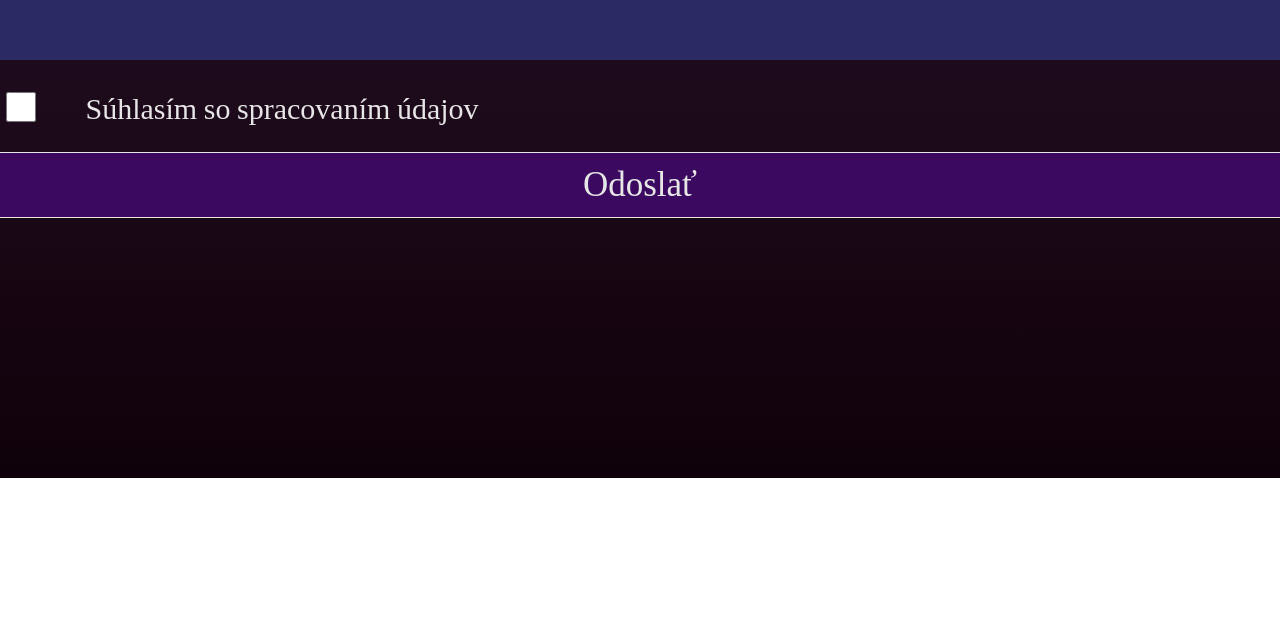
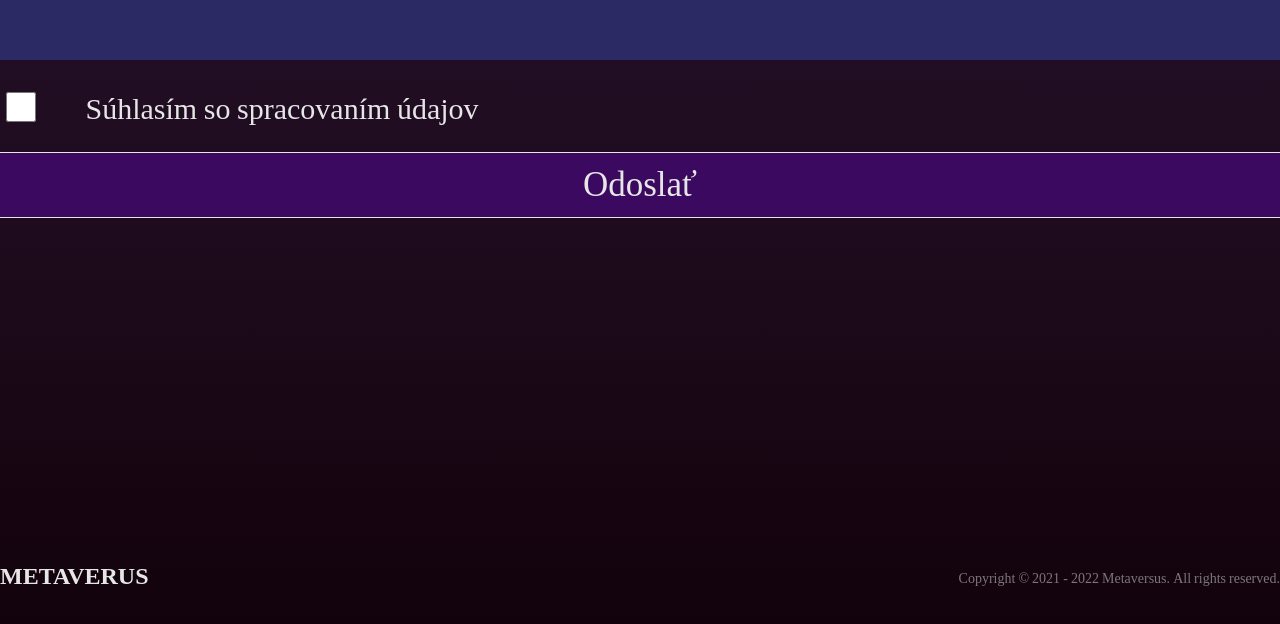
Before and after one commit to pkvarg/pictusweb-vite, a React (Vite) app: page / in a window 1280 px wide. Shown: the part 5337-5961 px from the top of the page. Before the commit the page ends 5815 px from the top, so only its background shows below. Built offline with nearby package versions, Linux system fonts and the light colour scheme; a web font is replaced by a local one.

Commit message:
footer init

```diff
--- /dev/null
+++ b/src/components/Footer.jsx
@@ -0,0 +1,39 @@
+import { motion } from 'framer-motion'
+
+import styles from '../styles'
+import { footerVariants } from '../motion'
+
+const Footer = () => (
+  <>
+    <div>
+      <motion.footer
+        variants={footerVariants}
+        initial='hidden'
+        whileInView='show'
+
+        // className={`${styles.xPaddings} py-8 relative`}
+      >
+        <div className='footer-gradient' />
+        <div className={`${styles.innerWidth} mx-auto flex flex-col gap-8`}>
+          <div className='flex items-center justify-between flex-wrap gap-5'></div>
+
+          <div className='flex flex-col'>
+            <div className='mb-[50px] h-[2px] opacity-10' />
+
+            <div className='flex items-center justify-between flex-wrap gap-4'>
+              <h4 className='font-extrabold text-[24px] text-white'>
+                METAVERUS
+              </h4>
+              <p className='font-normal text-[14px] text-white opacity-50'>
+                Copyright © 2021 - 2022 Metaversus. All rights reserved.
+              </p>
+            </div>
+          </div>
+        </div>
+      </motion.footer>
+      <div className='bg:hero-gradient h-20'></div>
+    </div>
+  </>
+)
+
+export default Footer
--- a/src/components/index.js
+++ b/src/components/index.js
@@ -1,5 +1,6 @@
 import Navbar from './Navbar'
 import Message from './Message'
 import ScrollToTop from './ScrollToTop'
+import Footer from './Footer'
 
-export { Navbar, Message, ScrollToTop }
+export { Navbar, Message, ScrollToTop, Footer }
--- a/src/motion.js
+++ b/src/motion.js
@@ -17,7 +17,7 @@ export const navVariants = {
       delay: 1,
     },
   },
-};
+}
 
 export const slideIn = (direction, type, delay, duration) => ({
   hidden: {
@@ -34,7 +34,7 @@ export const slideIn = (direction, type, delay, duration) => ({
       ease: 'easeOut',
     },
   },
-});
+})
 
 export const staggerContainer = (staggerChildren, delayChildren) => ({
   hidden: {},
@@ -44,7 +44,7 @@ export const staggerContainer = (staggerChildren, delayChildren) => ({
       delayChildren,
     },
   },
-});
+})
 
 export const textVariant = (delay) => ({
   hidden: {
@@ -60,7 +60,7 @@ export const textVariant = (delay) => ({
       delay,
     },
   },
-});
+})
 
 export const textContainer = {
   hidden: {
@@ -70,7 +70,7 @@ export const textContainer = {
     opacity: 1,
     transition: { staggerChildren: 0.1, delayChildren: i * 0.1 },
   }),
-};
+}
 
 export const textVariant2 = {
   hidden: {
@@ -85,7 +85,7 @@ export const textVariant2 = {
       ease: 'easeIn',
     },
   },
-};
+}
 
 export const fadeIn = (direction, type, delay, duration) => ({
   hidden: {
@@ -104,7 +104,7 @@ export const fadeIn = (direction, type, delay, duration) => ({
       ease: 'easeOut',
     },
   },
-});
+})
 
 export const planetVariants = (direction) => ({
   hidden: {
@@ -120,7 +120,7 @@ export const planetVariants = (direction) => ({
       delay: 0.5,
     },
   },
-});
+})
 
 export const zoomIn = (delay, duration) => ({
   hidden: {
@@ -137,12 +137,12 @@ export const zoomIn = (delay, duration) => ({
       ease: 'easeOut',
     },
   },
-});
+})
 
 export const footerVariants = {
   hidden: {
     opacity: 0,
-    y: 50,
+    y: 30,
     transition: {
       type: 'spring',
       stiffness: 300,
@@ -158,4 +158,4 @@ export const footerVariants = {
       delay: 0.5,
     },
   },
-};
+}
--- a/src/pages/Home.jsx
+++ b/src/pages/Home.jsx
@@ -5,6 +5,7 @@ import Services from '../sections/Services'
 import Projects from '../sections/Projects'
 import Offer from '../sections/Offer'
 import Contact from '../sections/Contact'
+import { Footer } from '../components'
 const Home = () => {
   return (
     <>
@@ -18,6 +19,7 @@ const Home = () => {
         <Projects />
         <Offer />
         <Contact />
+        <Footer />
       </div>
     </>
   )
```
